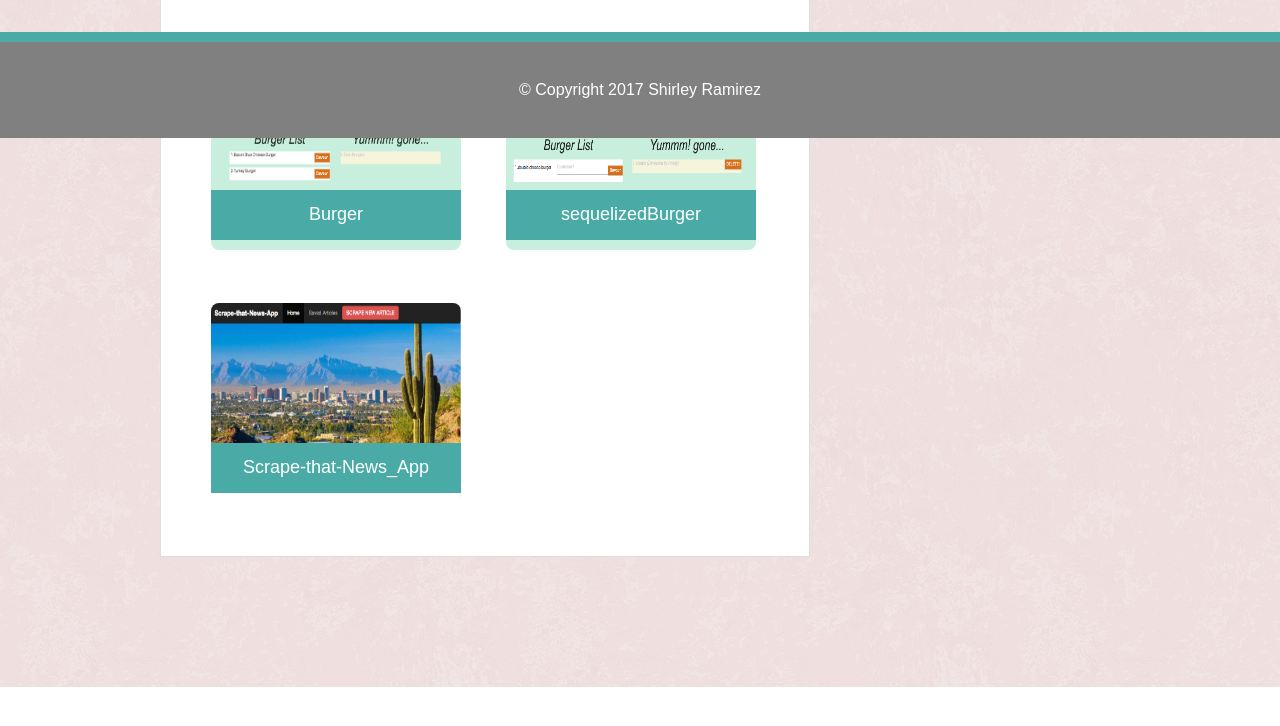
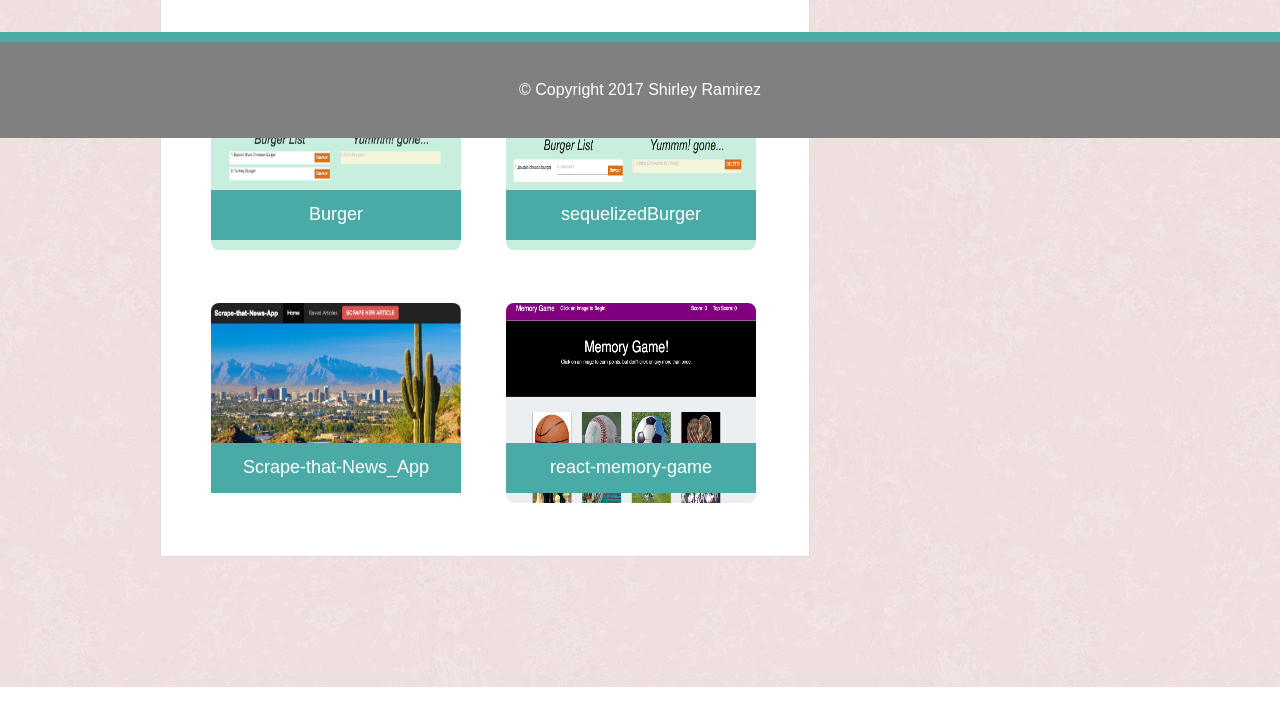
Before and after one commit to shirleymramirez/Responsive-Portfolio, a plain HTML site: page portfolio.html in a window 1280 px wide. Shown: the part 662-1388 px from the top of the page. Drawn offline with Linux system fonts and the light colour scheme.

Commit message:
added link to my react-memory-game app

```diff
--- a/portfolio.html
+++ b/portfolio.html
@@ -101,6 +101,13 @@
                         </a>
                         <img class="homework-image" src="./assets/images/mongodb-mongoose.png" alt="Scrape-that-News-App">
                     </div>
+                    <div class="homework">
+                        <a href="https://mysterious-mesa-91501.herokuapp.com/" target="_blank">
+                            <span class="homework-text">react-memory-game</span>
+                        </a>
+                        <img class="homework-image" src="./assets/images/reactmemorygame.png" alt="react-memory-game">
+                    </div>
+
                 </div>
 
             </section>
```
Also changed, not shown: assets/images/reactmemorygame.png (added).
